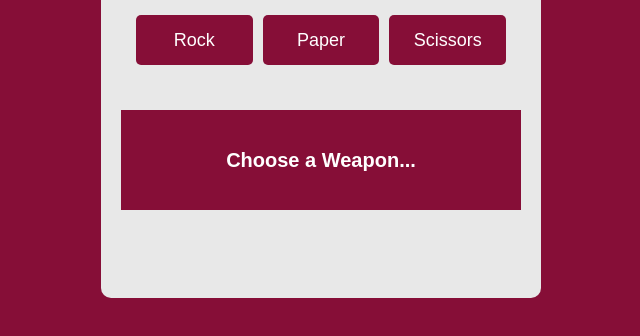
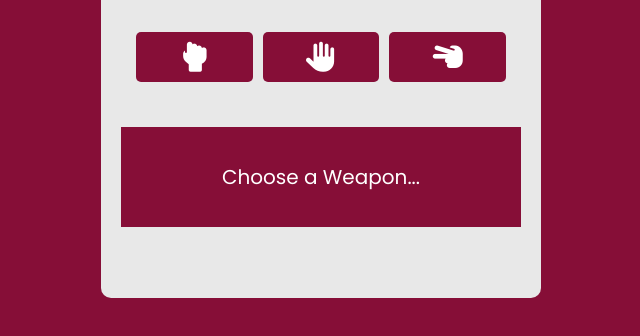
Before and after one commit to samswag01/RPS, a plain HTML site: page index.html in a window 1280 px wide. Shown: the part 322-658 px from the top of the page, without its empty margins (319-959 px from the left). Drawn offline with Linux system fonts and the light colour scheme.

Commit message:
in progress

```diff
--- a/index.html
+++ b/index.html
@@ -28,9 +28,9 @@
 				<span class="ai">AI: <span class="score">0</span></span>
 			</div>
 			<div class="play">
-				<button class="rock" data-name="rock">Rock</button>
-				<button class="paper" data-name="paper">Paper</button>
-				<button class="scissors" data-name="scissors">Scissors</button>
+				<button class="rock" data-name="rock"><i class="fas fa-hand-rock"></i></button>
+				<button class="paper" data-name="paper"><i class="fas fa-hand-paper"></i></button>
+				<button class="scissors" data-name="scissors"><i class="fas fa-hand-scissors"></i></button>
 			</div>
 
 			<div class="result">Choose a Weapon...</div>
--- a/style.css
+++ b/style.css
@@ -1,3 +1,4 @@
+@import url('https://fonts.googleapis.com/css2?family=Poppins:ital,wght@0,300;0,400;1,300;1,400&display=swap');
 :root {
     --btn-color: #e36262;
     --btn-color: #860e37;
@@ -14,7 +15,7 @@ body {
     align-items: center;
     justify-content: center;
     min-height: 100vh;
-    font-family: Arial, Helvetica, sans-serif;
+    font-family: Poppins, Arial, Helvetica, sans-serif;
 }
 .container {
     width: 400px;
@@ -66,6 +67,9 @@ body {
     border: none;
     border-radius: 5px;
 }
+.play button i {
+    font-size: 30px;
+}
 /* When the game is over .play for specificity */
 .play .game-over {
     opacity: 0.65;
@@ -80,7 +84,6 @@ body {
     min-height: 100px;
     color: #FFFFFF;
     text-align: center;
-    font-weight: bold;
     font-size: 20px;
     line-height: 20px;
 }
```
